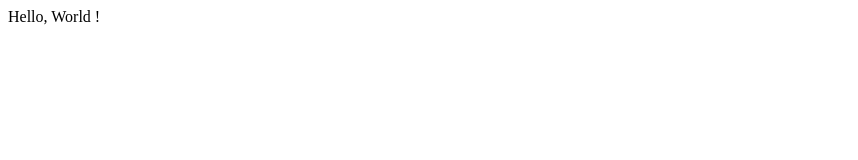
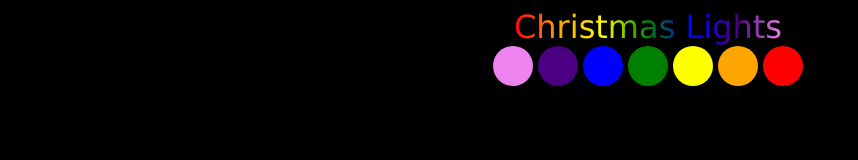
Before and after one commit to thinhdhqb/christmas-lights, a plain HTML site: page index.html in a window 1280 px wide. Shown: the whole page, without its empty margins (0-858 px from the left). Drawn offline with Linux system fonts and the light colour scheme.

Commit message:
simple layout

```diff
--- a/index.html
+++ b/index.html
@@ -9,6 +9,17 @@
     <script defer src="./script.js"></script>
 </head>
 <body>
-    Hello, World !
+    <header>
+        <div class="rainbow-text">Christmas Lights</div>
+    </header>
+    <main>
+        <div class="light violet"></div>
+        <div class="light indigo"></div>
+        <div class="light blue"></div>
+        <div class="light green"></div>
+        <div class="light yellow"></div>
+        <div class="light orange"></div>
+        <div class="light red"></div>
+    </main>
 </body>
 </html>
--- a/style.css
+++ b/style.css
@@ -0,0 +1,59 @@
+* {
+    font-family: 'Lucida Sans', 'Lucida Sans Regular', 'Lucida Grande', 'Lucida Sans Unicode', Geneva, Verdana, sans-serif;
+}
+
+body {
+    width: 100vw;
+    display: flex;
+    align-items: center;
+    justify-content: center;
+    flex-direction: column;
+    background-color: black;
+}
+
+.rainbow-text {
+    background-image: linear-gradient(to left, violet, indigo, blue, green, yellow, orange, red);
+    mix-blend-mode: normal;
+    -webkit-background-clip: text;
+    color: transparent;
+    font-size: xx-large;
+}
+
+.light {
+    width: 40px;
+    height: 40px;
+    border-radius: 50%;
+    display: inline-block;
+}
+
+.light:hover {
+    filter: brightness(120%);
+}
+
+.violet {
+    background-color: violet;
+}
+
+.indigo {
+    background-color: indigo;
+}
+
+.blue {
+    background-color: blue;
+}
+
+.green {
+    background-color: green;
+}
+
+.yellow {
+    background-color: yellow;
+}
+
+.orange {
+    background-color: orange;
+}
+
+.red {
+    background-color: red;
+}
```
